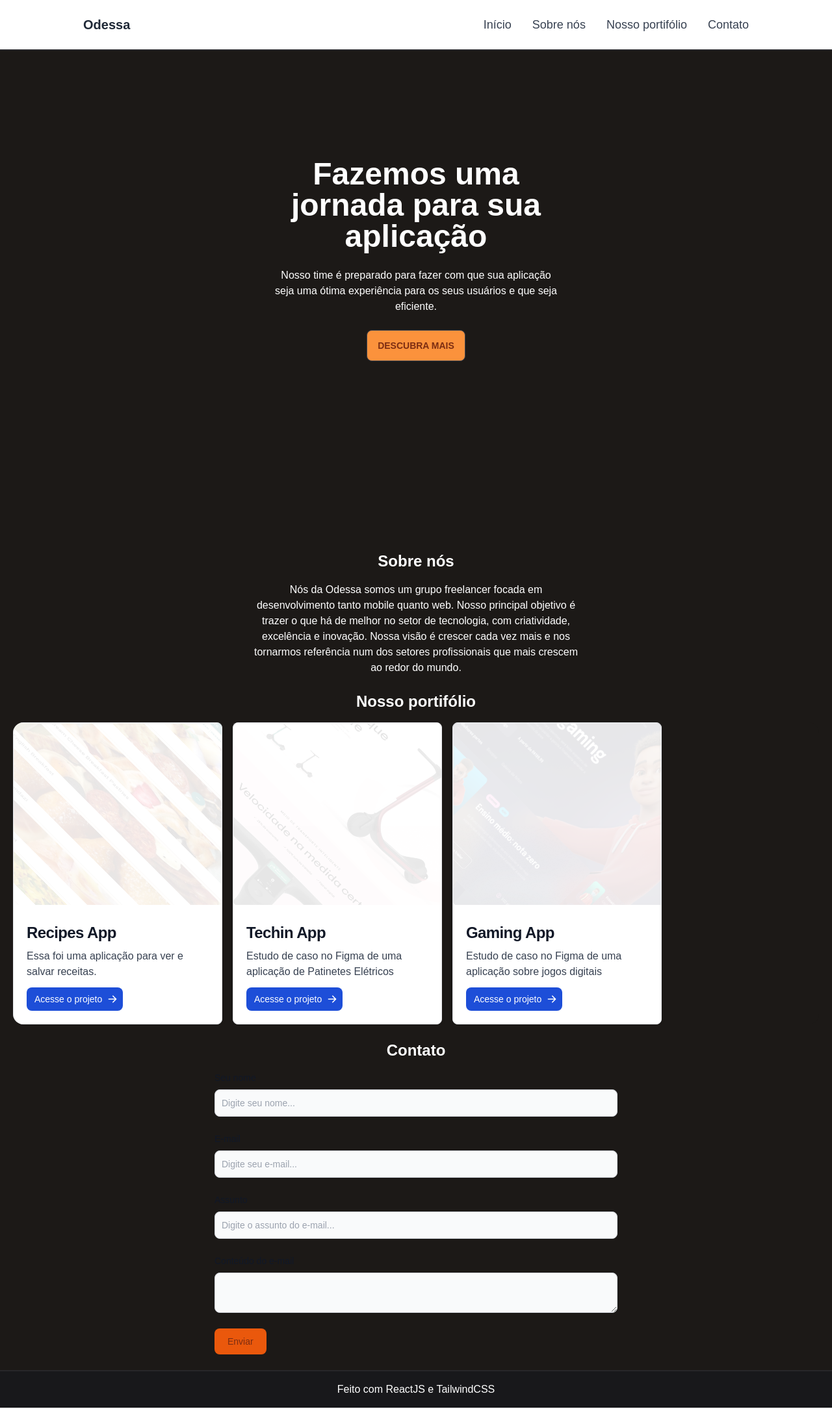
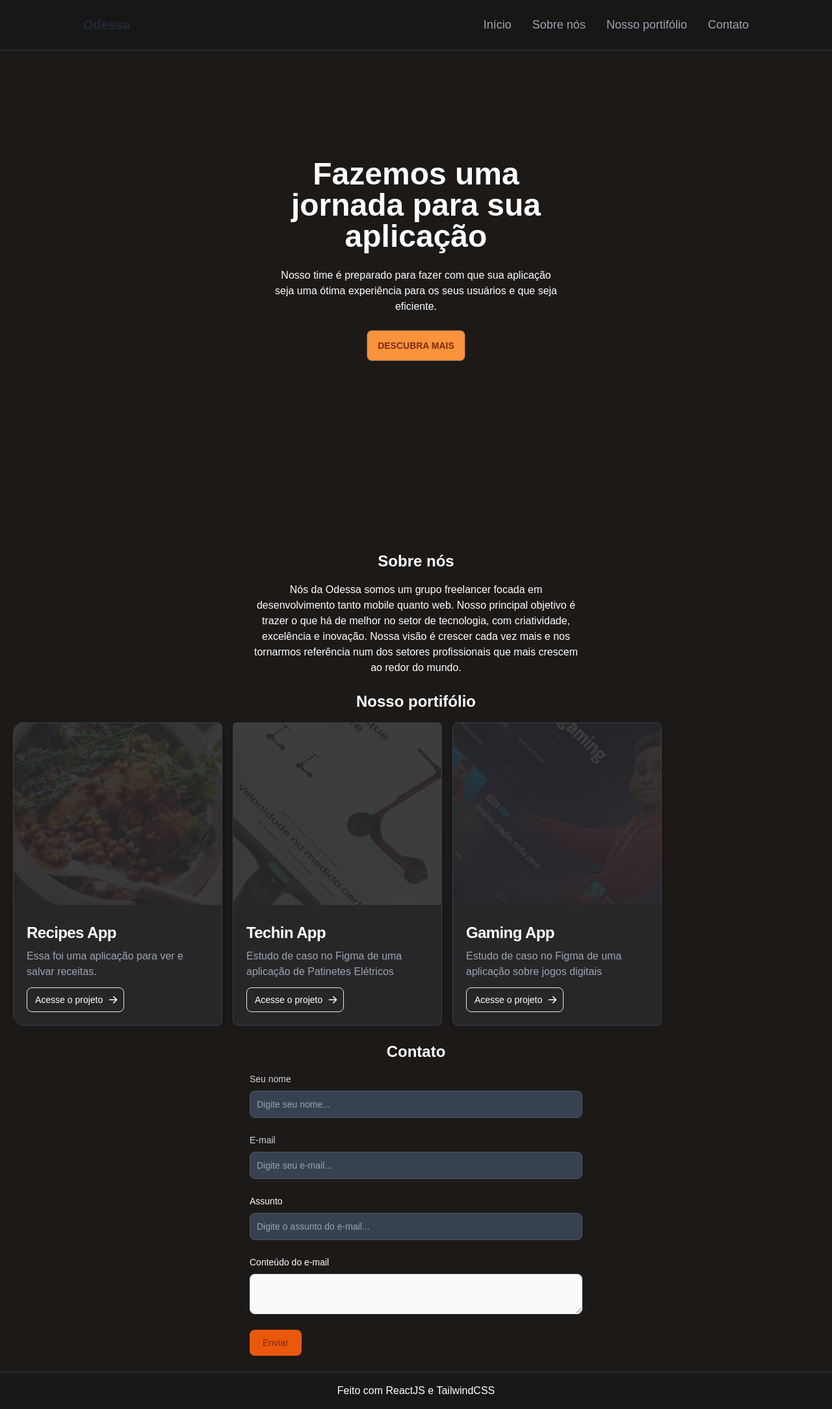
Before and after one commit to p-lacerda/apice-tech, a Next.js app: page / in a window 1280 px wide. Shown: the whole page at 65% size. Built offline with nearby package versions, Linux system fonts and the light colour scheme.

Commit message:
remove css

```diff
--- a/components/Card.jsx
+++ b/components/Card.jsx
@@ -3,22 +3,22 @@ import React from 'react';
 
 function Card({ name, description, img, link}) {
   return (
-    <div className="flex-col max-w-xs bg-white rounded-lg border border-gray-200 shadow-md dark:bg-zinc-800 dark:border-gray-700 carousel-item w-full">
+    <div className="flex-col max-w-xs rounded-lg border shadow-md bg-zinc-800 border-gray-700 carousel-item w-full">
   <a href="#">
     <Image className="rounded-t-lg w-full overflow-hidden scale-150 opacity-10 hover:opacity-30 hover:scale-145 duration-300 ease-in-out hover:scale-[1.7] rotate-45 2s cubic-bezier(0.4, 0, 0.6, 1)" width={400} height={350} src={ img } alt="" />
   </a>
   <div className="p-5">
     <a href="#">
-      <h5 className="mb-2 text-2xl font-bold tracking-tight text-gray-900 dark:text-white">
+      <h5 className="mb-2 text-2xl font-bold tracking-tight text-white">
         { name }
       </h5>
     </a>
-    <p className="mb-3 font-normal text-gray-700 dark:text-gray-400">
+    <p className="mb-3 font-normal text-gray-400">
       { description }
     </p>
     <a
       href={ link }
-      className="inline-flex items-center py-2 px-3 text-sm font-medium text-center text-white bg-blue-700 rounded-lg hover:bg-blue-800 focus:ring-4 focus:outline-none focus:ring-blue-300 dark:bg-transparent dark:border dark:hover:bg-zinc-900 dark:focus:ring-blue-800 duration-300 ease-in-out"
+      className="inline-flex items-center py-2 px-3 text-sm font-medium text-center text-white rounded-lg focus:ring-4 focus:outline-none bg-transparent border hover:bg-zinc-900 focus:ring-blue-800 duration-300 ease-in-out"
     >
       Acesse o projeto
       <svg
--- a/components/Contact.jsx
+++ b/components/Contact.jsx
@@ -7,19 +7,19 @@ function Contact() {
   return (
 <div id="contact" className='text-white'>
       <h3 className='text-2xl font-bold mb-4 text-center'>Contato</h3>
-      <div className='flex flex-row space-x-6'>
-      <form className='w-1/2 m-auto'>
+      <div className='max-w-lg m-auto'>
+      <form className=''>
         <div className="mb-6">
           <label
             htmlFor="name"
-            className="block mb-2 text-sm font-medium text-gray-900 dark:text-gray-300"
+            className="block mb-2 text-sm font-medium text-gray-300"
           >
             Seu nome
           </label>
           <input
             type="text"
             id="name"
-            className="bg-gray-50 border border-gray-300 text-gray-900 text-sm rounded-lg focus:ring-blue-500 focus:border-blue-500 block w-full p-2.5 dark:bg-gray-700 dark:border-gray-600 dark:placeholder-gray-400 dark:text-white dark:focus:ring-blue-500 dark:focus:border-blue-500"
+            className="bg-gray-50 border text-sm rounded-lg block w-full p-2.5 bg-gray-700 border-gray-600 placeholder-gray-400 text-white focus:ring-blue-500 focus:border-blue-500"
             placeholder="Digite seu nome..."
             required=""
           />
@@ -27,14 +27,14 @@ function Contact() {
         <div className="mb-6">
           <label
             htmlFor="email"
-            className="block mb-2 text-sm font-medium text-gray-900 dark:text-gray-300"
+            className="block mb-2 text-sm font-medium text-gray-300"
           >
             E-mail
           </label>
           <input
             type="email"
             id="email"
-            className="bg-gray-50 border border-gray-300 text-gray-900 text-sm rounded-lg focus:ring-blue-500 focus:border-blue-500 block w-full p-2.5 dark:bg-gray-700 dark:border-gray-600 dark:placeholder-gray-400 dark:text-white dark:focus:ring-blue-500 dark:focus:border-blue-500"
+            className="bg-gray-50 border text-sm rounded-lg block w-full p-2.5 bg-gray-700 border-gray-600 placeholder-gray-400 text-white focus:ring-blue-500 focus:border-blue-500"
             placeholder="Digite seu e-mail..."
             required=""
           />
@@ -42,7 +42,7 @@ function Contact() {
         <div className="mb-6">
           <label
             htmlFor="subject"
-            className="block mb-2 text-sm font-medium text-gray-900 dark:text-gray-300"
+            className="block mb-2 text-sm font-medium text-gray-30"
           >
             Assunto
           </label>
@@ -50,14 +50,14 @@ function Contact() {
             type="text"
             id="subject"
             placeholder="Digite o assunto do e-mail..."
-            className="bg-gray-50 border border-gray-300 text-gray-900 text-sm rounded-lg focus:ring-blue-500 focus:border-blue-500 block w-full p-2.5 dark:bg-gray-700 dark:border-gray-600 dark:placeholder-gray-400 dark:text-white dark:focus:ring-blue-500 dark:focus:border-blue-500"
+            className="bg-gray-50 border text-sm rounded-lg block w-full p-2.5 bg-gray-700 border-gray-600 placeholder-gray-400 text-white focus:ring-blue-500 focus:border-blue-500"
             required=""
           />
         </div>
         <div className="mb-6">
           <label
             htmlFor="content"
-            className="block mb-2 text-sm font-medium text-gray-900 dark:text-gray-300"
+            className="block mb-2 text-sm font-medium text-gray-30"
           >
             Conteúdo do e-mail
           </label>
--- a/components/Navbar.jsx
+++ b/components/Navbar.jsx
@@ -6,7 +6,7 @@ function Navbar() {
   const [isMenuActive, setMenuActive] = useState(false);
 
   return (
-    <nav className="px-5 md:px-0 bg-white border-b-2 border-zinc-800 py-6 dark:bg-[#171717] fixed z-20 w-screen top-0">
+    <nav className="px-5 md:px-0 border-b-2 border-zinc-800 py-6 bg-[#171717] fixed z-20 w-screen top-0">
       <div className="container flex flex-wrap justify-between items-center mx-auto max-w-screen-sm md:max-w-screen-md lg:max-w-screen-lg xl:max-w-screen-lg">
         <a href="#" className="flex items-center">
           <span className="self-center text-xl font-bold whitespace-nowrap dark:text-white">
@@ -52,7 +52,7 @@ function Navbar() {
             <li>
               <Link href="#">
                 <a
-                  className="block py-2 pr-4 pl-3 text-gray-700 border-b border-gray-100 hover:bg-gray-50 md:hover:bg-transparent md:border-0 md:hover:text-blue-700 md:p-0 dark:text-gray-400 md:dark:hover:text-white dark:hover:bg-gray-700 dark:hover:text-white md:dark:hover:bg-transparent dark:border-gray-700"
+                  className="block py-2 pr-4 pl-3 border-b border-gray-100 hover:bg-gray-50 md:hover:bg-transparent md:border-0 md:hover:text-blue-700 md:p-0 text-gray-400 md:hover:text-white hover:bg-gray-700 hover:text-white md:hover:bg-transparent border-gray-700"
                   aria-current="page"
                 >
                   Início
@@ -63,7 +63,7 @@ function Navbar() {
             <li>
               <Link href="#about-us">
                 <a
-                  className="block py-2 pr-4 pl-3 text-gray-700 border-b border-gray-100 hover:bg-gray-50 md:hover:bg-transparent md:border-0 md:hover:text-blue-700 md:p-0 dark:text-gray-400 md:dark:hover:text-white dark:hover:bg-gray-700 dark:hover:text-white md:dark:hover:bg-transparent dark:border-gray-700"
+                  className="block py-2 pr-4 pl-3 border-b border-gray-100 hover:bg-gray-50 md:hover:bg-transparent md:border-0 md:hover:text-blue-700 md:p-0 text-gray-400 md:hover:text-white hover:bg-gray-700 hover:text-white md:hover:bg-transparent border-gray-700"
                 >
                   Sobre nós
                 </a>
@@ -72,7 +72,7 @@ function Navbar() {
             <li>
               <Link href="#portfolio">
                 <a
-                  className="block py-2 pr-4 pl-3 text-gray-700 border-b border-gray-100 hover:bg-gray-50 md:hover:bg-transparent md:border-0 md:hover:text-blue-700 md:p-0 dark:text-gray-400 md:dark:hover:text-white dark:hover:bg-gray-700 dark:hover:text-white md:dark:hover:bg-transparent dark:border-gray-700"
+                  className="block py-2 pr-4 pl-3 border-b border-gray-100 hover:bg-gray-50 md:hover:bg-transparent md:border-0 md:hover:text-blue-700 md:p-0 text-gray-400 md:hover:text-white hover:bg-gray-700 hover:text-white md:hover:bg-transparent border-gray-700"
                 >
                   Nosso portifólio
                 </a>
@@ -81,7 +81,7 @@ function Navbar() {
             <li>
               <Link href="#contact">
                 <a
-                  className="block py-2 pr-4 pl-3 text-gray-700 border-b border-gray-100 hover:bg-gray-50 md:hover:bg-transparent md:border-0 md:hover:text-blue-700 md:p-0 dark:text-gray-400 md:dark:hover:text-white dark:hover:bg-gray-700 dark:hover:text-white md:dark:hover:bg-transparent dark:border-gray-700"
+                  className="block py-2 pr-4 pl-3 border-b border-gray-100 hover:bg-gray-50 md:hover:bg-transparent md:border-0 md:hover:text-blue-700 md:p-0 text-gray-400 md:hover:text-white hover:bg-gray-700 hover:text-white md:hover:bg-transparent border-gray-700"
                 >
                   Contato
                 </a>
```
Also changed, not shown: public/RecipesApp.png.
